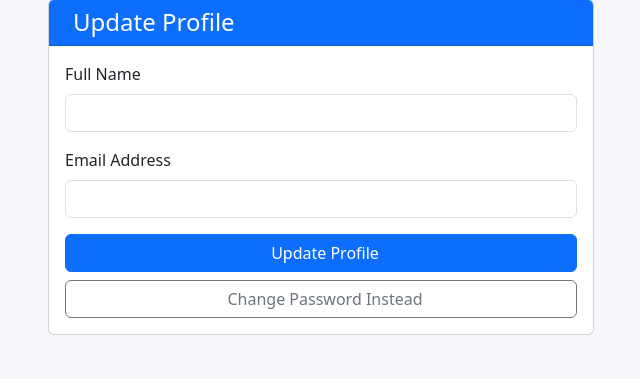
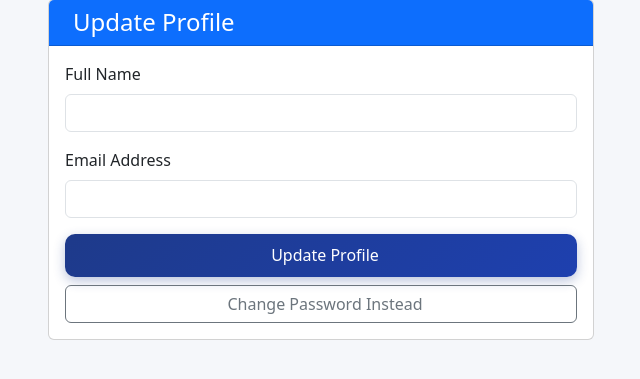
Before and after one commit to HBIUCAMPUS/HBIU-UNIVERSITY-PORTAL, a Flask app: page /update-profile in a window 1280 px wide. Shown: the part 139-518 px from the top of the page, without its empty margins (319-959 px from the left). Run offline with Flask 3, Linux system fonts and the light colour scheme; the visitor is signed in with stand-in values (Sample User, id 1); data that the repository does not hold is empty; some libraries are stand-ins or nearby versions.

Commit message:
Update update_profile.html

```diff
--- a/templates/update_profile.html
+++ b/templates/update_profile.html
@@ -28,7 +28,7 @@
                     </div>
 
                     <div class="d-grid gap-2">
-                        <button type="submit" class="btn btn-primary">
+                        <button type="submit" class="btn btn-royal-blue">
                             <i class="fas fa-save me-2"></i>Update Profile
                         </button>
                         <a href="{{ url_for('change_password') }}" class="btn btn-outline-secondary">
```
